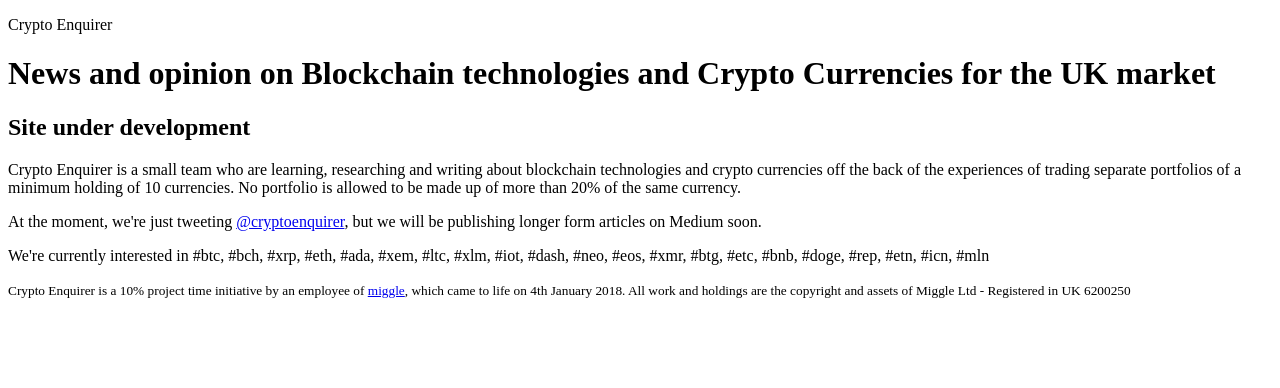
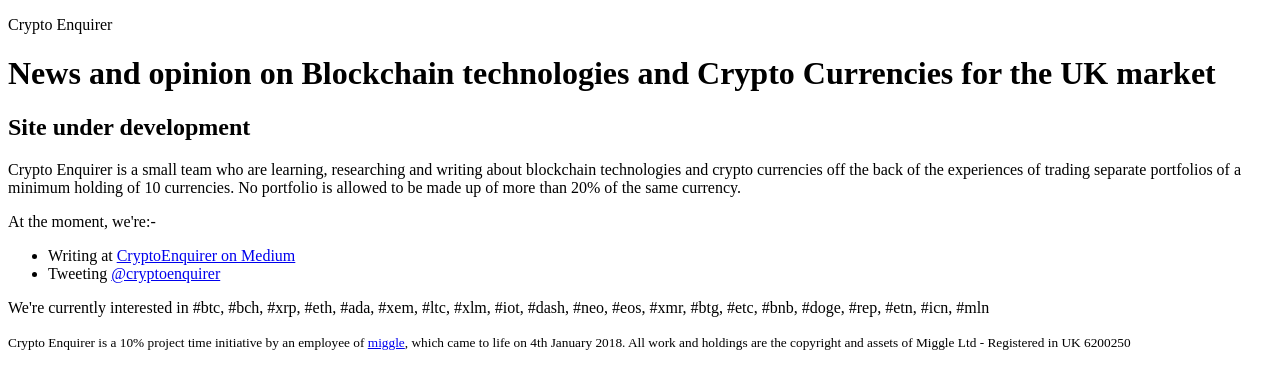
Before and after one commit to alickmighall/alickmighall.github.io, a plain HTML site: page index.html in a window 1280 px wide. Drawn offline with Linux system fonts and the light colour scheme.

Commit message:
added medium

```diff
--- a/index.html
+++ b/index.html
@@ -8,7 +8,11 @@
 <h1>News and opinion on Blockchain technologies and Crypto Currencies for the UK market</h1>
 <h2>Site under development</h2>
 <p>Crypto Enquirer is a small team who are learning, researching and writing about blockchain technologies and crypto currencies off the back of the experiences of trading separate portfolios of a minimum holding of 10 currencies. No portfolio is allowed to be made up of more than 20% of the same currency.</p>
-<p>At the moment, we're just tweeting <a href="https://twitter.com/cryptoenquirer">@cryptoenquirer</a>, but we will be publishing longer form articles on Medium soon.
+<p>At the moment, we're:-</p>
+<ul>
+<li>Writing at <a href="https://medium.com/cryptoenquirer">CryptoEnquirer on Medium</a>
+<li>Tweeting <a href="https://twitter.com/cryptoenquirer">@cryptoenquirer</a></li>
+</ul>
 <p>We're currently interested in #btc, #bch, #xrp, #eth, #ada, #xem, #ltc, #xlm, #iot, #dash, #neo, #eos, #xmr, #btg, #etc, #bnb, #doge, #rep, #etn, #icn, #mln</p>
 <small>Crypto Enquirer is a 10% project time initiative by an employee of <a href="https://miggle.co.uk">miggle</a>, which came to life on 4th January 2018. All work and holdings are the copyright and assets of Miggle Ltd - Registered in UK 6200250</small>
 </body>
```
